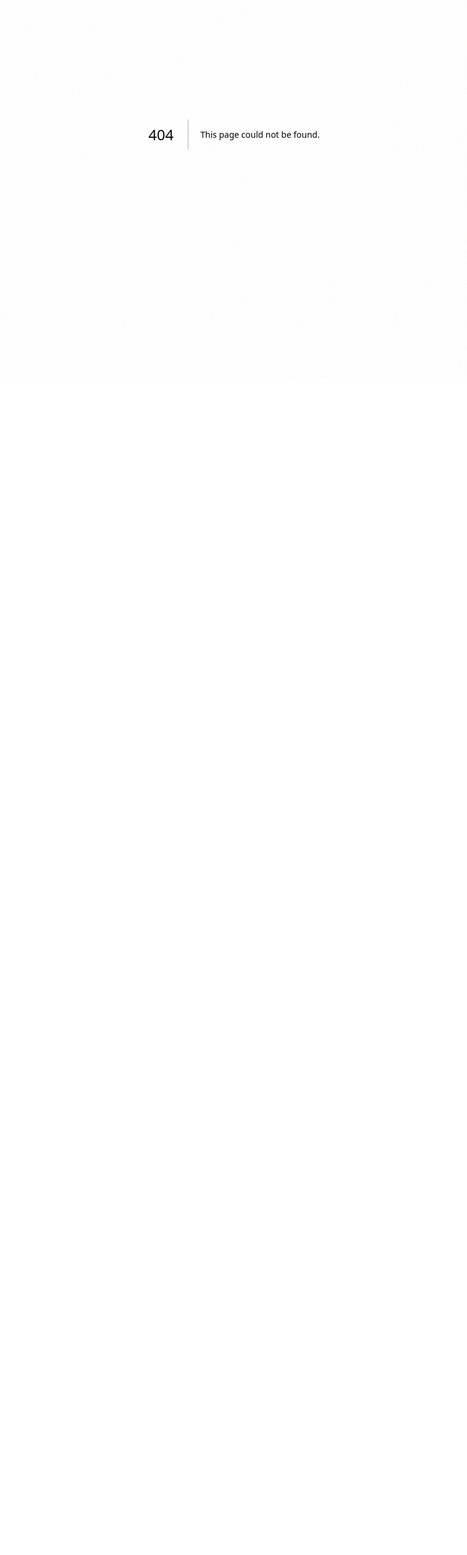
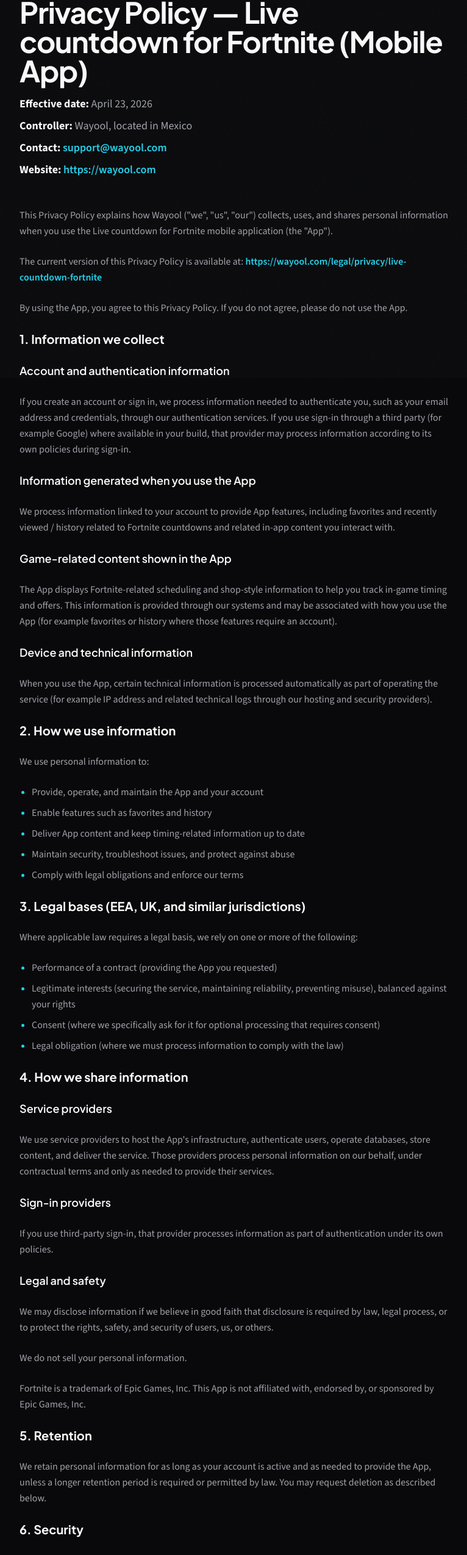
Before and after one commit to mauricioabh/wayool, a Next.js app: page /legal/privacy/live-countdown-fortnite in a window 1280 px wide. Before the commit this address had no page. Shown: the part 180-2730 px from the top of the page at 61% size, without its empty margins (256-1022 px from the left). Before the commit the page ends 800 px from the top, so only its background shows below. Built offline with nearby package versions, Linux system fonts and the light colour scheme.

Commit message:
feat(legal): add Fortnite privacy page and app card
Publish the Live countdown for Fortnite privacy route and surface it in legal navigation.
Also add the Fortnite app card to the showcase with matching visual pattern and metadata.

Made-with: Cursor

```diff
--- /dev/null
+++ b/app/(site)/legal/privacy/live-countdown-fortnite/page.tsx
@@ -0,0 +1,207 @@
+import type { Metadata } from "next";
+import { ContentPage } from "@/app/_components/ContentPage";
+
+const CANONICAL = "https://wayool.com/legal/privacy/live-countdown-fortnite";
+
+export const metadata: Metadata = {
+  title: "Privacy Policy — Live countdown for Fortnite (Mobile App) | Wayool",
+  description:
+    "Privacy policy for the Live countdown for Fortnite mobile app (Android) from Wayool (Mexico): account data, favorites and history, device logs, legal bases, sharing, retention, your rights, and contact. Effective April 23, 2026.",
+  alternates: {
+    canonical: CANONICAL,
+  },
+};
+
+export default function LiveCountdownFortnitePrivacyPage() {
+  return (
+    <ContentPage
+      eyebrow="Legal"
+      title="Privacy Policy — Live countdown for Fortnite (Mobile App)"
+      description={
+        <>
+          <p className="m-0">
+            <strong className="text-[var(--text-primary)]">Effective date:</strong> April 23, 2026
+          </p>
+          <p className="m-0">
+            <strong className="text-[var(--text-primary)]">Controller:</strong> Wayool, located in
+            Mexico
+          </p>
+          <p className="m-0">
+            <strong className="text-[var(--text-primary)]">Contact:</strong>{" "}
+            <a href="mailto:support@wayool.com">support@wayool.com</a>
+          </p>
+          <p className="m-0">
+            <strong className="text-[var(--text-primary)]">Website:</strong>{" "}
+            <a href="https://wayool.com" rel="noopener noreferrer">
+              https://wayool.com
+            </a>
+          </p>
+        </>
+      }
+    >
+      <p>
+        This Privacy Policy explains how Wayool (&quot;we&quot;, &quot;us&quot;, &quot;our&quot;)
+        collects, uses, and shares personal information when you use the Live countdown for Fortnite
+        mobile application (the &quot;App&quot;).
+      </p>
+      <p>
+        The current version of this Privacy Policy is available at:{" "}
+        <a href={CANONICAL}>{CANONICAL}</a>
+      </p>
+      <p>
+        By using the App, you agree to this Privacy Policy. If you do not agree, please do not use
+        the App.
+      </p>
+
+      <h2>1. Information we collect</h2>
+
+      <h3>Account and authentication information</h3>
+      <p>
+        If you create an account or sign in, we process information needed to authenticate you, such
+        as your email address and credentials, through our authentication services. If you use
+        sign-in through a third party (for example Google) where available in your build, that
+        provider may process information according to its own policies during sign-in.
+      </p>
+
+      <h3>Information generated when you use the App</h3>
+      <p>
+        We process information linked to your account to provide App features, including favorites
+        and recently viewed / history related to Fortnite countdowns and related in-app content you
+        interact with.
+      </p>
+
+      <h3>Game-related content shown in the App</h3>
+      <p>
+        The App displays Fortnite-related scheduling and shop-style information to help you track
+        in-game timing and offers. This information is provided through our systems and may be
+        associated with how you use the App (for example favorites or history where those features
+        require an account).
+      </p>
+
+      <h3>Device and technical information</h3>
+      <p>
+        When you use the App, certain technical information is processed automatically as part of
+        operating the service (for example IP address and related technical logs through our hosting
+        and security providers).
+      </p>
+
+      <h2>2. How we use information</h2>
+      <p>We use personal information to:</p>
+      <ul>
+        <li>Provide, operate, and maintain the App and your account</li>
+        <li>Enable features such as favorites and history</li>
+        <li>Deliver App content and keep timing-related information up to date</li>
+        <li>Maintain security, troubleshoot issues, and protect against abuse</li>
+        <li>Comply with legal obligations and enforce our terms</li>
+      </ul>
+
+      <h2>3. Legal bases (EEA, UK, and similar jurisdictions)</h2>
+      <p>Where applicable law requires a legal basis, we rely on one or more of the following:</p>
+      <ul>
+        <li>Performance of a contract (providing the App you requested)</li>
+        <li>
+          Legitimate interests (securing the service, maintaining reliability, preventing misuse),
+          balanced against your rights
+        </li>
+        <li>Consent (where we specifically ask for it for optional processing that requires consent)</li>
+        <li>Legal obligation (where we must process information to comply with the law)</li>
+      </ul>
+
+      <h2>4. How we share information</h2>
+
+      <h3>Service providers</h3>
+      <p>
+        We use service providers to host the App&apos;s infrastructure, authenticate users,
+        operate databases, store content, and deliver the service. Those providers process personal
+        information on our behalf, under contractual terms and only as needed to provide their
+        services.
+      </p>
+
+      <h3>Sign-in providers</h3>
+      <p>
+        If you use third-party sign-in, that provider processes information as part of authentication
+        under its own policies.
+      </p>
+
+      <h3>Legal and safety</h3>
+      <p>
+        We may disclose information if we believe in good faith that disclosure is required by law,
+        legal process, or to protect the rights, safety, and security of users, us, or others.
+      </p>
+
+      <p>We do not sell your personal information.</p>
+
+      <p>
+        Fortnite is a trademark of Epic Games, Inc. This App is not affiliated with, endorsed by,
+        or sponsored by Epic Games, Inc.
+      </p>
+
+      <h2>5. Retention</h2>
+      <p>
+        We retain personal information for as long as your account is active and as needed to
+        provide the App, unless a longer retention period is required or permitted by law. You may
+        request deletion as described below.
+      </p>
+
+      <h2>6. Security</h2>
+      <p>
+        We use reasonable technical and organizational measures designed to protect personal
+        information. No method of transmission or storage is completely secure.
+      </p>
+
+      <h2>7. Your rights and choices</h2>
+      <p>
+        Depending on where you live, you may have rights to access, correct, delete, restrict, or
+        object to certain processing, and to data portability. You may also have the right to lodge
+        a complaint with a supervisory authority.
+      </p>
+      <p>
+        To exercise your rights, contact us at{" "}
+        <a href="mailto:support@wayool.com">support@wayool.com</a>. We may need to verify your
+        request.
+      </p>
+      <p>
+        <strong>Account deletion:</strong> To request deletion of your account and associated
+        personal data, email{" "}
+        <a href="mailto:support@wayool.com">support@wayool.com</a> from your registered email address.
+        We will verify your request and respond within a reasonable period, subject to applicable
+        law.
+      </p>
+
+      <h2>8. Children&apos;s privacy</h2>
+      <p>
+        The App is not directed to children under 13. We do not knowingly collect personal
+        information from children under 13. If you are a parent or guardian and believe a child under
+        13 has provided us personal information, contact us at{" "}
+        <a href="mailto:support@wayool.com">support@wayool.com</a> and we will take appropriate
+        steps.
+      </p>
+
+      <h2>9. International transfers</h2>
+      <p>
+        We may process and store information in countries other than your country of residence. Where
+        required by applicable law, we use appropriate safeguards for international transfers of
+        personal data.
+      </p>
+
+      <h2>10. Changes to this policy</h2>
+      <p>
+        We may update this Privacy Policy from time to time. The current version is always the one
+        posted at <a href={CANONICAL}>{CANONICAL}</a>, with the Effective date shown at the top. If
+        changes are material, we will provide additional notice where required by law.
+      </p>
+
+      <h2>11. Contact us</h2>
+      <p>
+        <strong>Wayool</strong>
+        <br />
+        Email: <a href="mailto:support@wayool.com">support@wayool.com</a>
+        <br />
+        Website:{" "}
+        <a href="https://wayool.com" rel="noopener noreferrer">
+          https://wayool.com
+        </a>
+      </p>
+    </ContentPage>
+  );
+}
--- a/app/_components/AppShowcase.tsx
+++ b/app/_components/AppShowcase.tsx
@@ -2,7 +2,7 @@
 
 import { motion } from "framer-motion";
 import type { LucideIcon } from "lucide-react";
-import { HeartPulse, Landmark, Smartphone, Sun } from "lucide-react";
+import { HeartPulse, Landmark, Smartphone, Sun, Timer } from "lucide-react";
 import Link from "next/link";
 import { SectionWrapper } from "@/app/_components/ui/SectionWrapper";
 import { fadeUp, staggerContainer } from "@/app/_lib/motion";
@@ -29,6 +29,18 @@ const APPS: AppShowcaseItem[] = [
     playSoonLabel: "Coming soon · Google Play",
     privacyHref: "/legal/privacy/luz-parroquial",
     version: "v0.1.0",
+    status: "In development",
+    featured: true,
+  },
+  {
+    name: "Live countdown for Fortnite",
+    category: "Fortnite",
+    icon: Timer,
+    benefit:
+      "Live countdowns for Fortnite seasons, events, and shop resets—timed consistently from event schedules so you never miss a drop. Browse the shop and jam tracks, star favorites, and keep history in sync when you sign in.",
+    playSoonLabel: "Coming soon · Google Play",
+    privacyHref: "/legal/privacy/live-countdown-fortnite",
+    version: "v1.0.0",
     status: "In development",
     featured: true,
   },
@@ -122,7 +134,7 @@ function AppCard({ app, isFeatured = false }: { app: AppShowcaseItem; isFeatured
 }
 
 export function AppShowcase() {
-  const featuredApp = APPS.find((a) => a.featured);
+  const featuredApps = APPS.filter((a) => a.featured);
   const otherApps = APPS.filter((a) => !a.featured);
   return (
     <SectionWrapper id="apps" className="relative z-[1] scroll-mt-24 py-20 sm:py-24">
@@ -144,7 +156,7 @@ export function AppShowcase() {
             variants={fadeUp}
             className="font-display mt-3 text-3xl font-bold tracking-tight text-[var(--text-primary)] sm:text-4xl md:text-5xl"
           >
-            Three products, three promises.
+            Four products, four promises.
           </motion.h2>
           <motion.p variants={fadeUp} className="mt-4 text-[var(--text-muted)]">
             Each one is built for responsive web and mobile: smooth flows, clear
@@ -160,13 +172,18 @@ export function AppShowcase() {
           variants={staggerContainer}
           aria-label="Wayool apps"
         >
-          {featuredApp ? (
+          {featuredApps.length > 0 ? (
             <motion.li
-              key={featuredApp.name}
               variants={fadeUp}
               className="m-0 min-w-0 md:col-span-2 lg:max-w-none lg:flex-1 lg:self-start"
             >
-              <AppCard app={featuredApp} isFeatured />
+              <div className="grid grid-cols-1 gap-4 md:grid-cols-2 lg:flex lg:flex-row lg:gap-4">
+                {featuredApps.map((app) => (
+                  <div key={app.name} className="min-w-0 lg:flex-1">
+                    <AppCard app={app} isFeatured />
+                  </div>
+                ))}
+              </div>
             </motion.li>
           ) : null}
           <motion.li
--- a/app/_components/Footer.tsx
+++ b/app/_components/Footer.tsx
@@ -21,6 +21,10 @@ const FOOTER_COLS = [
       {
         label: "Luz Parroquial — Privacy",
         href: "/legal/privacy/luz-parroquial",
+      },
+      {
+        label: "Live countdown for Fortnite — Privacy",
+        href: "/legal/privacy/live-countdown-fortnite",
       },
       { label: "Terms", href: "/legal/terms" },
       { label: "Cookies", href: "/legal/cookies" },
```
